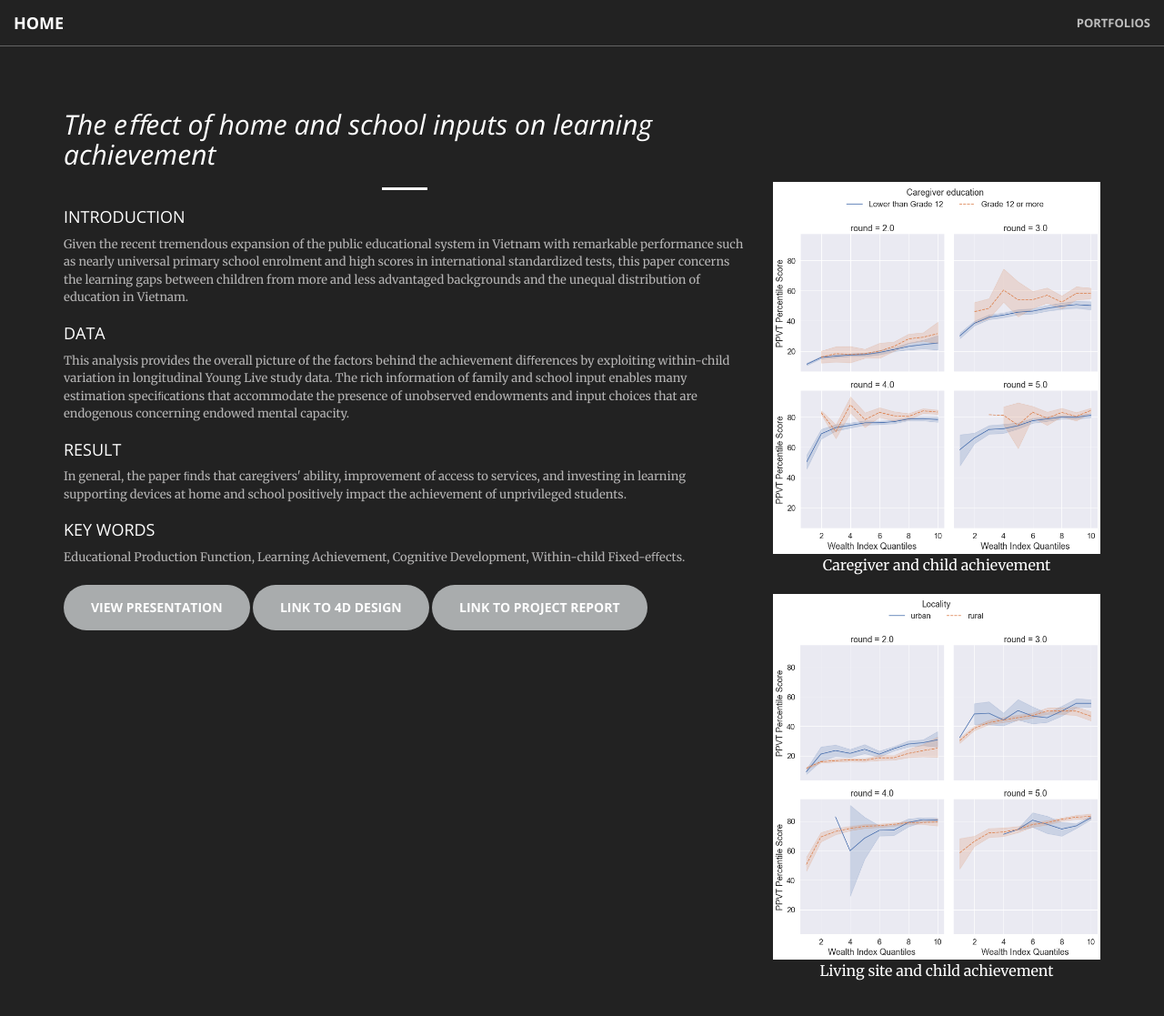
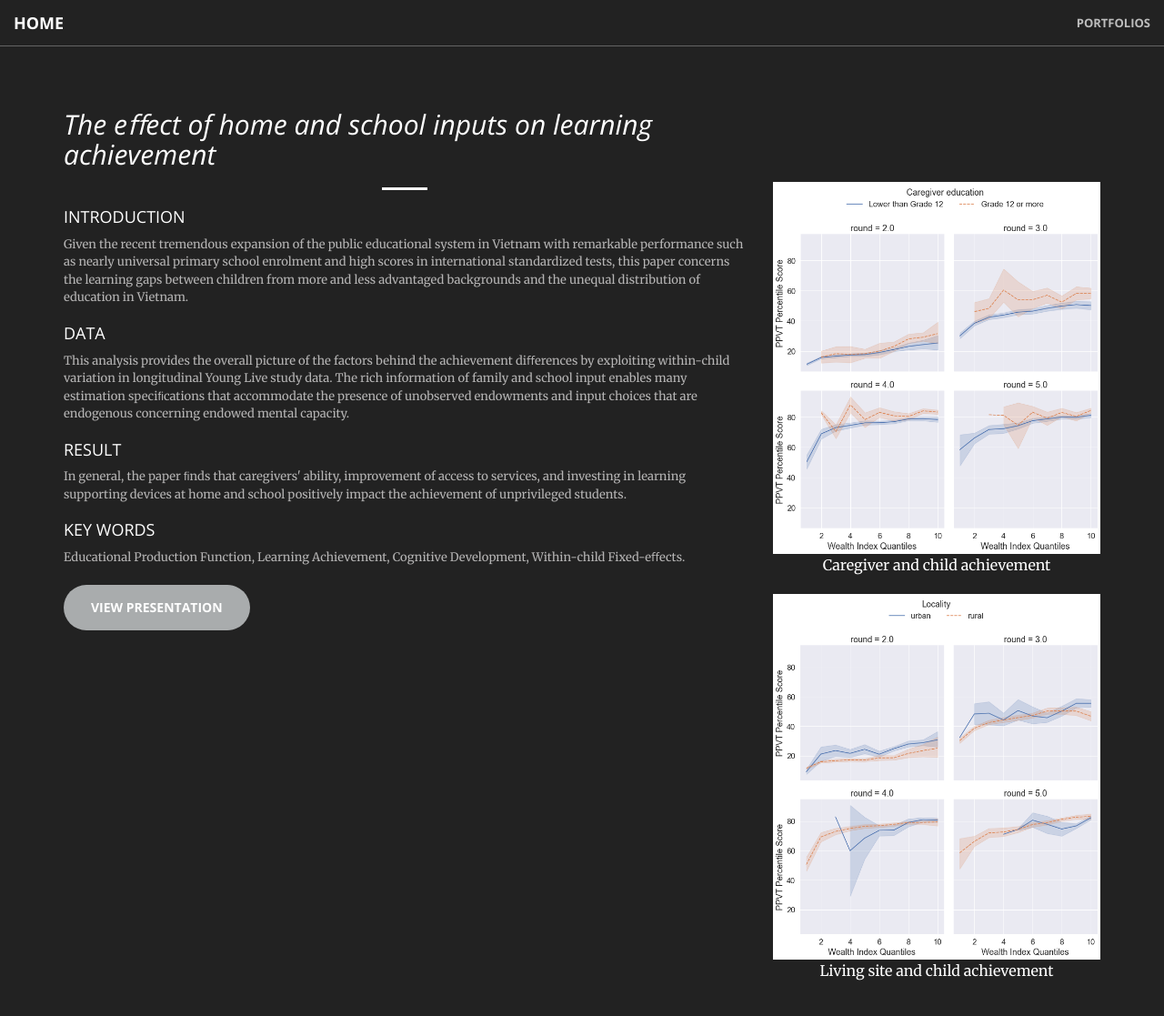
Before and after one commit to non-ceterisparibus/non-ceterisparibus.github.io, a Jekyll site: the page project1.html, which Jekyll copies as it is, in a window 1280 px wide and 1199 px high. Shown: the top 1117 px of the window at 91% size. Built offline with Jekyll 4.4.1, drawn with Linux system fonts in a browser that asks for light colours.

Commit message:
Update project1.html

```diff
--- a/project1.html
+++ b/project1.html
@@ -81,8 +81,6 @@
                         Within-child Fixed-eﬀects.
                         </p>
                     <a href="#" class="btn btn-primary btn-xl page-scroll" target="_blank">View Presentation</a>
-                    <a href="#" class="btn btn-primary btn-xl page-scroll" target="_blank">Link to 4d Design</a>
-                    <a href="#" class="btn btn-primary btn-xl page-scroll" target="_blank">Link to Project Report</a>
                     </div>
                     <div class="col-lg-4 text-center" style="padding-top: 100px">
                     <img src="img/project1/PPVT_caregiver_r2345.png" class="img-responsive" alt="" style="margin :auto" height="400" width="400">
```
